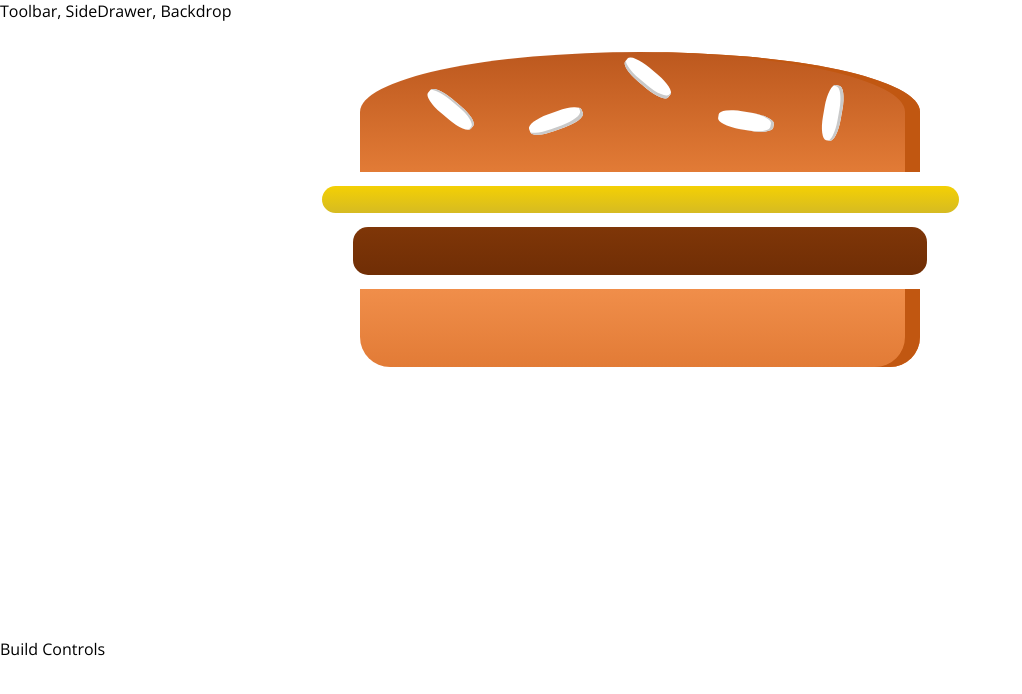
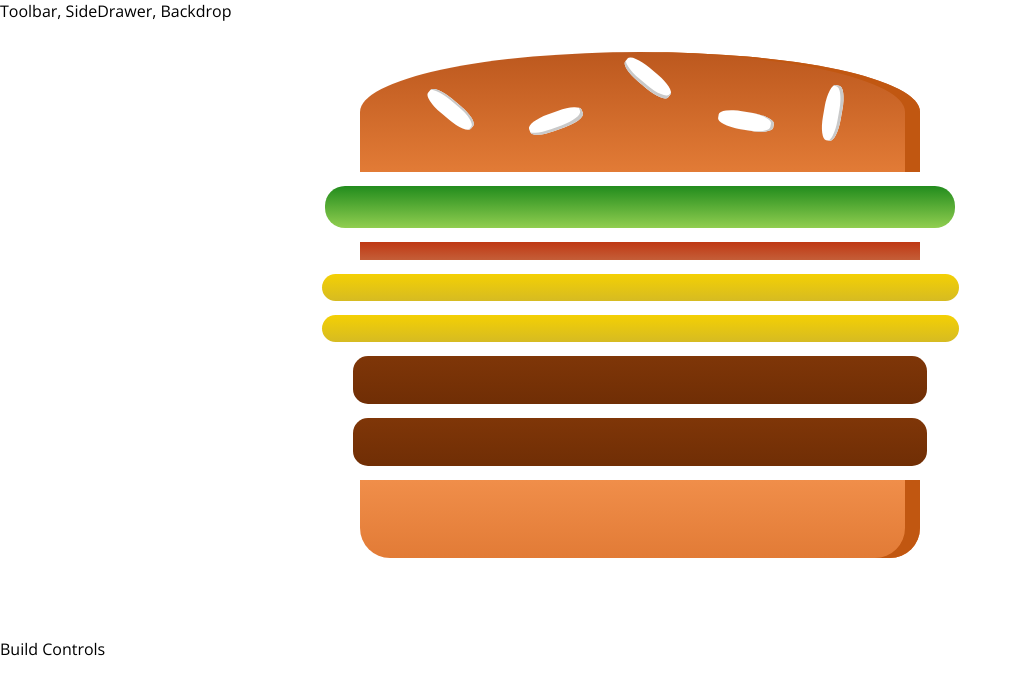
Before and after one commit to IuriiZhuk/react-burger, a React app: page / in a window 1280 px wide. Shown: the top 694 px of the page, without its empty margins (0-1022 px from the left). Built offline with nearby package versions, Linux system fonts and the light colour scheme.

Commit message:
Add state for Burger builder and dynamic add BurgerIngredients

```diff
--- a/src/components/Burger/Burger.js
+++ b/src/components/Burger/Burger.js
@@ -4,11 +4,16 @@ import classes from './Burger.css';
 import BurgerIngridient from './BurgerIngridient/BurgerIngridient';
 
 const Burger = props => {
+  const transformedIngredients = Object.keys(props.ingredients).map(igKey => {
+    return [...Array(props.ingredients[igKey])].map((_, i) => {
+      return <BurgerIngridient key={igKey + 1} type={igKey} />;
+    });
+  });
+
   return (
     <div className={classes.Burger}>
       <BurgerIngridient type="bread-top" />
-      <BurgerIngridient type="cheese" />
-      <BurgerIngridient type="meat" />
+      {transformedIngredients}
       <BurgerIngridient type="bread-bottom" />
     </div>
   );
--- a/src/containers/BurgerBuilder/BurgerBuilder.js
+++ b/src/containers/BurgerBuilder/BurgerBuilder.js
@@ -4,10 +4,19 @@ import Auxiliary from '../../hoc/Auxiliary';
 import Burger from '../../components/Burger/Burger';
 
 class BurgerBuilder extends Component {
+  state = {
+    ingredients: {
+      salad: 1,
+      bacon: 1,
+      cheese: 2,
+      meat: 2,
+    },
+  };
+
   render() {
     return (
       <Auxiliary>
-        <Burger />
+        <Burger ingredients={this.state.ingredients} />
         <div> Build Controls </div>
       </Auxiliary>
     );
```
